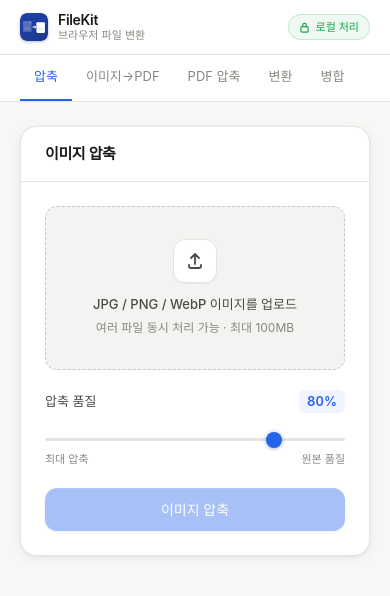
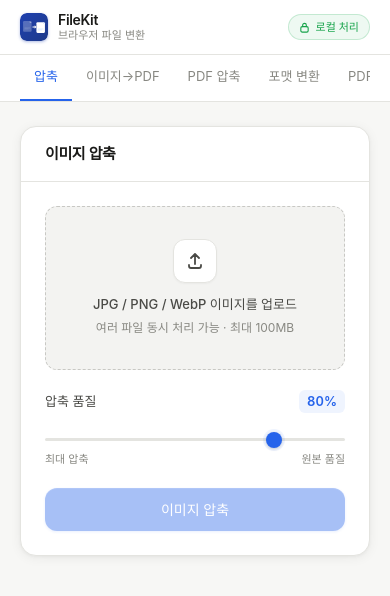
Before and after one commit to Yong0917/filekit, a Next.js app: page / in a window 390 px wide. Shown: the top 596 px of the page. Built offline with nearby package versions, Linux system fonts and the light colour scheme.

Commit message:
fix: 모바일 탭 shortLabel 전체 명칭으로 통일

```diff
--- a/app/page.tsx
+++ b/app/page.tsx
@@ -14,8 +14,8 @@ const TABS = [
   { id: "image-compress", label: "이미지 압축",   shortLabel: "압축",    component: ImageCompress },
   { id: "image-to-pdf",   label: "이미지 → PDF",  shortLabel: "이미지→PDF", component: ImageToPdf    },
   { id: "pdf-compress",   label: "PDF 압축",       shortLabel: "PDF 압축",component: PdfCompress   },
-  { id: "image-convert",  label: "포맷 변환",      shortLabel: "변환",    component: ImageConvert  },
-  { id: "pdf-merge",      label: "PDF 병합",       shortLabel: "병합",    component: PdfMerge      },
+  { id: "image-convert",  label: "포맷 변환",      shortLabel: "포맷 변환", component: ImageConvert  },
+  { id: "pdf-merge",      label: "PDF 병합",       shortLabel: "PDF 병합", component: PdfMerge      },
 ] as const;
 
 type TabId = (typeof TABS)[number]["id"];
```
